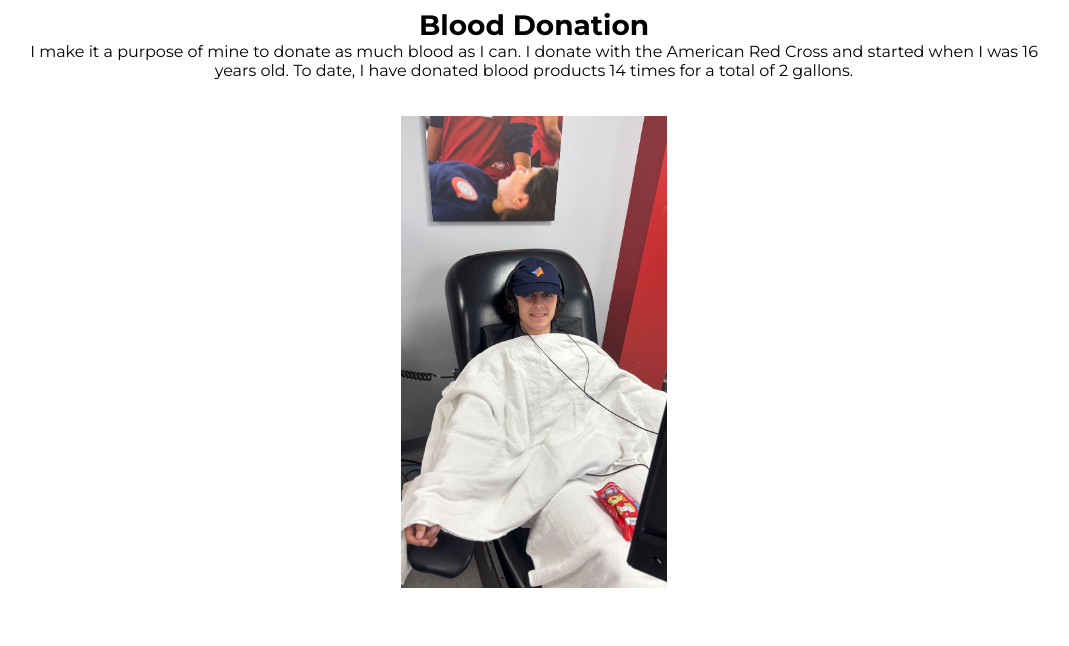
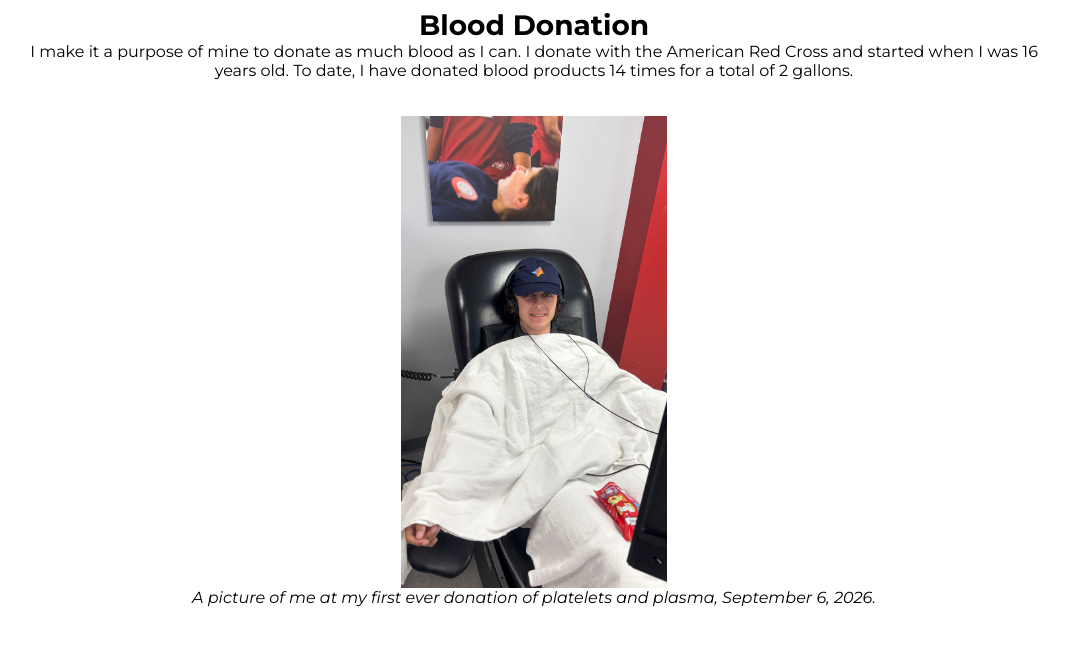
Before and after one commit to jt-pl/jt-pl.github.io, a Jekyll site: the page blood.html, which Jekyll copies as it is, in a window 1280 px wide. Shown: the top 646 px of the page, without its empty margins (106-1175 px from the left). Built offline with Jekyll 4.4.1, drawn with Linux system fonts in a browser that asks for light colours.

Commit message:
Update blood.html

```diff
--- a/blood.html
+++ b/blood.html
@@ -19,3 +19,4 @@
 <br>
 
 <center><img height = 472px width = auto alt="My first ever platelet donation" src="images/first platelet donation.jpg" style="max-width:100% max-height:100%" /></center>
+<center font-size = 0.9em><i>A picture of me at my first ever donation of platelets and plasma, September 6, 2026.</i></center>
```
